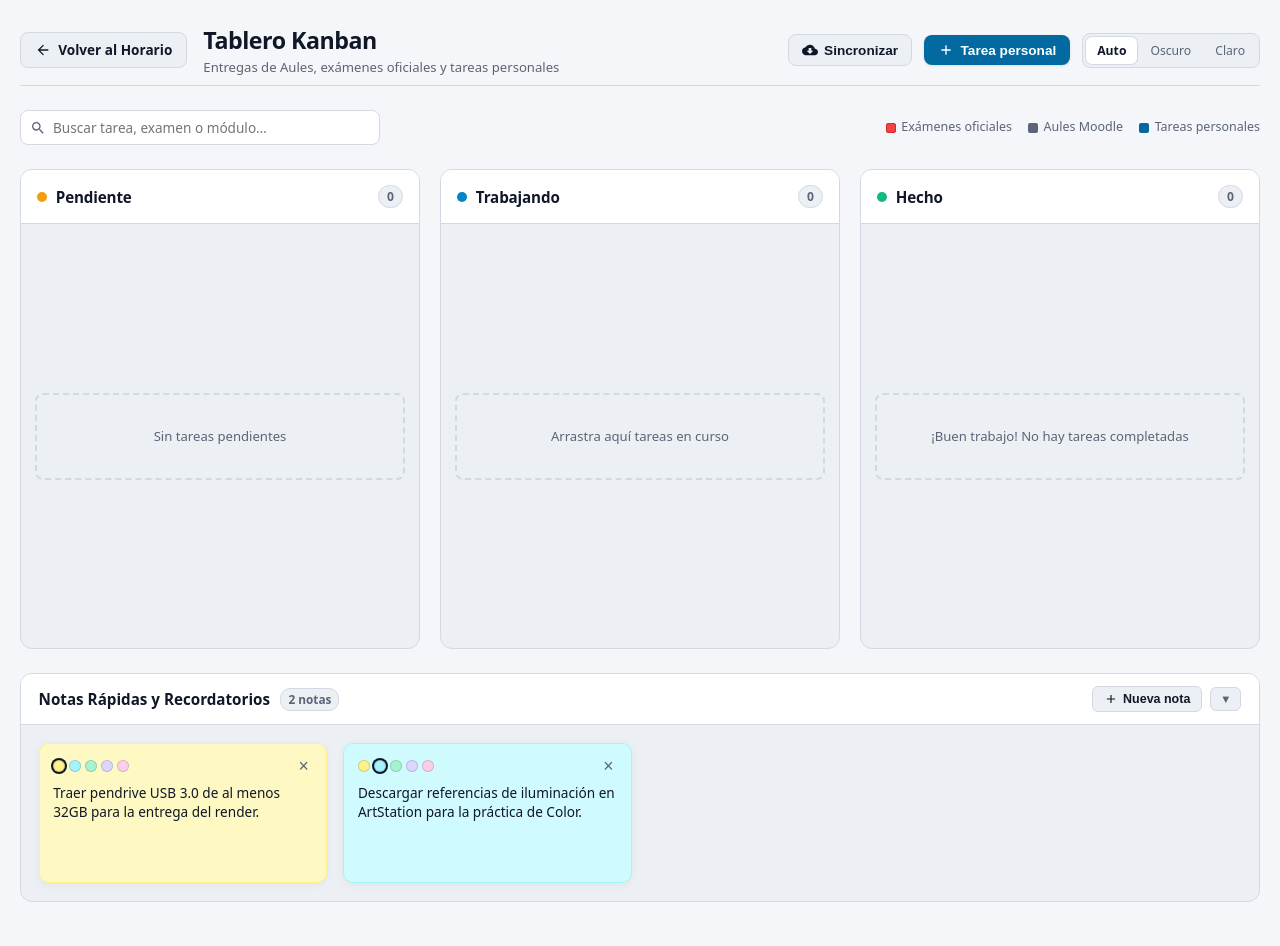
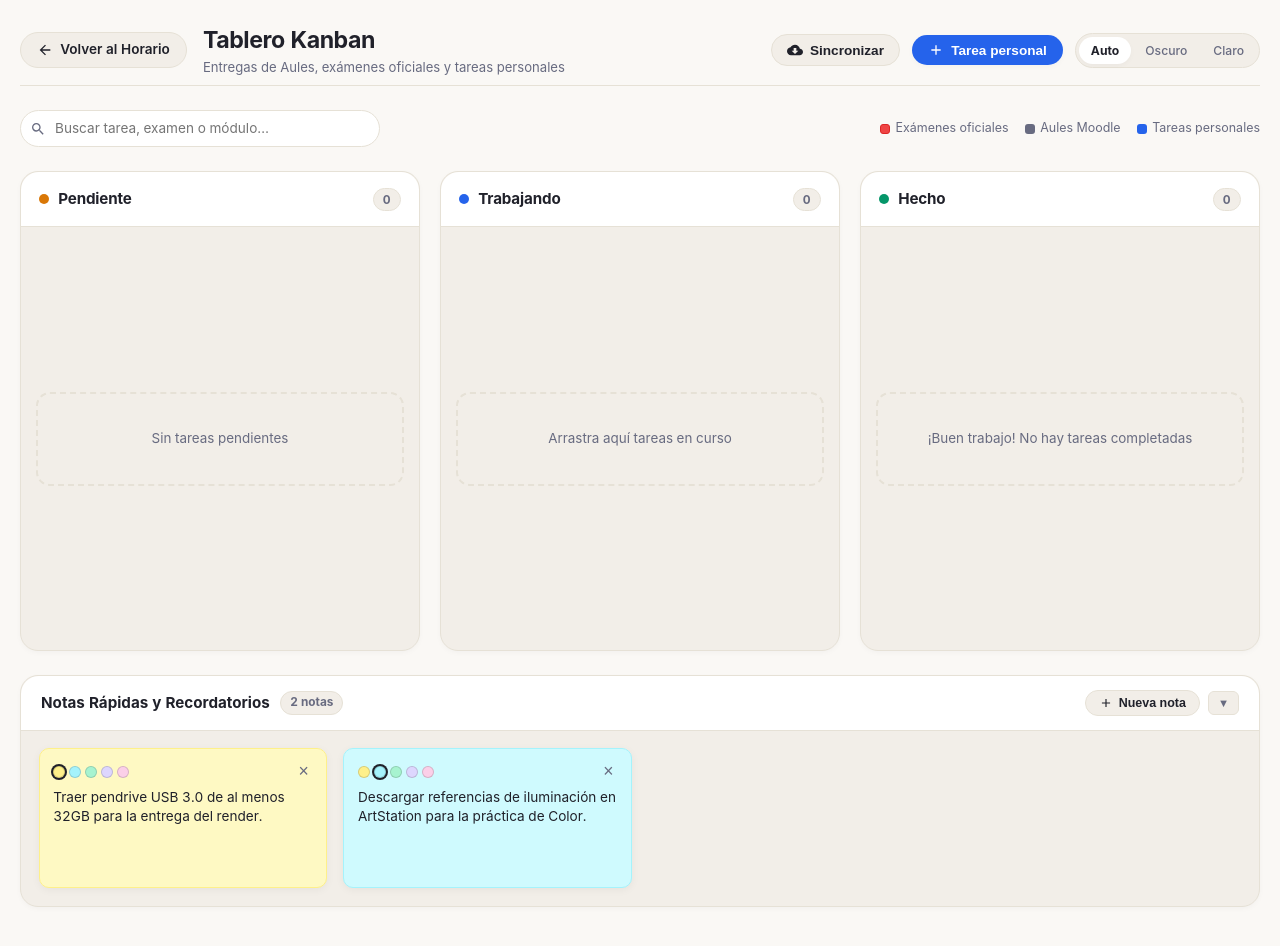
Before and after one commit to filthy-silver/h_cfgs_3d, a website with bundled scripts: page kanban.html in a window 1280 px wide. Built offline with nearby package versions, Linux system fonts and the light colour scheme; no server answers.

Commit message:
feat(ui): aplicar paleta cálida Warm Studio, radios orgánicos y elevaciones suaves a tablero kanban y horario

```diff
--- a/css/kanban.css
+++ b/css/kanban.css
@@ -5,31 +5,44 @@
 
 :root {
   color-scheme: light dark;
-  --bg: light-dark(#f4f6f9, #0a0e16);
-  --surface: light-dark(#ffffff, #111827);
-  --surface-2: light-dark(#eceff4, #0d1421);
-  --surface-3: light-dark(#e2e7ef, #162032);
-  --line: light-dark(#d3d9e2, #222d40);
-  --line-strong: light-dark(#b8c3d3, #2e3e58);
-  --text: light-dark(#101828, #eef2f8);
-  --muted: light-dark(#5a6577, #94a1b5);
-  --accent: light-dark(#0369a1, #4cc2ff);
-  --accent-soft: light-dark(#e0f2fe, #0c2d48);
 
-  /* Módulos escolares */
-  --mod-proye: #0284c7;
-  --mod-color: #d97706;
-  --mod-dibujo: #7c3aed;
-  --mod-fol: #059669;
-  --mod-inter: #db2777;
-  --mod-anim: #2563eb;
-  --mod-ingles: #64748b;
-  --mod-recreo: #475569;
+  /* ───────── Paleta Cálida y Orgánica ("Warm Studio") ───────── */
+  --bg: light-dark(#faf8f5, #121319);
+  --surface: light-dark(#ffffff, #1b1c26);
+  --surface-2: light-dark(#f2eee8, #242534);
+  --surface-3: light-dark(#e8e3d9, #2b2d3d);
+  --line: light-dark(#e6e1d6, #2e3042);
+  --line-strong: light-dark(#d4cdbe, #3d4059);
+  --text: light-dark(#20212a, #f3f4fa);
+  --muted: light-dark(#686b80, #9ba0b7);
+  --accent: light-dark(#2563eb, #60a5fa);
+  --accent-soft: light-dark(rgba(37, 99, 235, 0.1), rgba(96, 165, 250, 0.16));
 
-  /* Estados de columnas */
-  --col-pending-dot: #f59e0b;
-  --col-progress-dot: #0284c7;
-  --col-done-dot: #10b981;
+  /* ───────── Radios Orgánicos (Squircles Suaves) ───────── */
+  --radius-sm: 8px;
+  --radius-md: 14px;
+  --radius-lg: 18px;
+  --radius-pill: 9999px;
+
+  /* ───────── Elevaciones Aterciopeladas ───────── */
+  --shadow-sm: 0 2px 6px -1px rgba(32, 33, 42, 0.04);
+  --shadow-card: 0 4px 18px -2px rgba(32, 33, 42, 0.05);
+  --shadow-hover: 0 8px 26px -3px rgba(32, 33, 42, 0.08);
+
+  /* ───────── Módulos escolares accesibles (WCAG AA > 4.5:1) ───────── */
+  --mod-proye: light-dark(#0284c7, #38bdf8);
+  --mod-color: light-dark(#b45309, #fbbf24);
+  --mod-dibujo: light-dark(#6d28d9, #c084fc);
+  --mod-fol: light-dark(#047857, #34d399);
+  --mod-inter: light-dark(#be185d, #f472b6);
+  --mod-anim: light-dark(#1d4ed8, #60a5fa);
+  --mod-ingles: light-dark(#334155, #94a1b5);
+  --mod-recreo: light-dark(#b45309, #fbbf24);
+
+  /* ───────── Estados de columnas ───────── */
+  --col-pending-dot: light-dark(#d97706, #fbbf24);
+  --col-progress-dot: light-dark(#2563eb, #60a5fa);
+  --col-done-dot: light-dark(#059669, #34d399);
 }
 
 :root[data-theme="dark"]  { color-scheme: dark; }
@@ -46,7 +59,7 @@ body {
   padding: 1.5rem 1rem 3.5rem;
   background: var(--bg);
   color: var(--text);
-  font-family: system-ui, -apple-system, "Segoe UI", Roboto, sans-serif;
+  font-family: -apple-system, BlinkMacSystemFont, "Segoe UI", Roboto, "Helvetica Neue", Arial, sans-serif;
   font-variant-numeric: tabular-nums;
   line-height: 1.45;
   -webkit-font-smoothing: antialiased;
@@ -83,10 +96,10 @@ body {
   display: inline-flex;
   align-items: center;
   gap: 0.45rem;
-  padding: 7px 14px;
+  padding: 7px 16px;
   background: var(--surface-2);
   border: 1px solid var(--line);
-  border-radius: 8px;
+  border-radius: var(--radius-pill);
   color: var(--text);
   text-decoration: none;
   font-size: 0.85rem;
@@ -99,11 +112,12 @@ body {
   border-color: var(--accent);
   color: var(--accent);
   transform: translateX(-2px);
+  box-shadow: var(--shadow-sm);
 }
 
 .title-group h1 {
   font-size: 1.45rem;
-  font-weight: 700;
+  font-weight: 750;
   letter-spacing: -0.02em;
 }
 
@@ -123,34 +137,35 @@ body {
 .btn-primary-action {
   display: inline-flex;
   align-items: center;
-  gap: 0.4rem;
-  padding: 7px 14px;
+  gap: 0.45rem;
+  padding: 7px 16px;
   background: var(--accent);
   color: #ffffff;
   border: 0;
-  border-radius: 8px;
+  border-radius: var(--radius-pill);
   font-size: 0.85rem;
   font-weight: 600;
   cursor: pointer;
   transition: all 0.15s ease;
-  box-shadow: 0 1px 3px rgba(0,0,0,0.1);
+  box-shadow: var(--shadow-sm);
 }
 
 .btn-primary-action:hover {
-  filter: brightness(1.1);
+  filter: brightness(1.08);
   transform: translateY(-1px);
+  box-shadow: var(--shadow-card);
 }
 
 /* Botón Sincronizar entre Dispositivos */
 .btn-sync-action {
   display: inline-flex;
   align-items: center;
-  gap: 0.4rem;
-  padding: 7px 13px;
+  gap: 0.45rem;
+  padding: 7px 15px;
   background: var(--surface-2);
   border: 1px solid var(--line);
   color: var(--text);
-  border-radius: 8px;
+  border-radius: var(--radius-pill);
   font-size: 0.85rem;
   font-weight: 600;
   cursor: pointer;
@@ -169,6 +184,7 @@ body {
   border-color: var(--accent);
   color: var(--accent);
   transform: translateY(-1px);
+  box-shadow: var(--shadow-sm);
 }
 
 /* Selector de Tema */
@@ -178,18 +194,18 @@ body {
   gap: 2px;
   background: var(--surface-2);
   border: 1px solid var(--line);
-  border-radius: 8px;
+  border-radius: var(--radius-pill);
 }
 
 .theme-btn {
   border: 0;
   background: transparent;
   color: var(--muted);
-  padding: 5px 11px;
-  border-radius: 6px;
+  padding: 5px 12px;
+  border-radius: var(--radius-pill);
   font: inherit;
   font-size: 0.76rem;
-  font-weight: 500;
+  font-weight: 550;
   cursor: pointer;
   transition: all 0.15s ease;
 }
@@ -201,8 +217,8 @@ body {
 .theme-btn.active {
   background: var(--surface);
   color: var(--text);
-  font-weight: 600;
-  box-shadow: 0 0 0 1px var(--line);
+  font-weight: 650;
+  box-shadow: var(--shadow-sm);
 }
 
 /* ───────── Barra de Herramientas (Buscador) ───────── */
@@ -232,14 +248,14 @@ body {
 
 .search-input {
   width: 100%;
-  padding: 7px 12px 7px 32px;
+  padding: 8px 14px 8px 34px;
   background: var(--surface);
   border: 1px solid var(--line);
-  border-radius: 8px;
+  border-radius: var(--radius-pill);
   color: var(--text);
   font: inherit;
   font-size: 0.85rem;
-  transition: border-color 0.15s;
+  transition: border-color 0.15s, box-shadow 0.15s;
 }
 
 .search-input:focus {
@@ -265,7 +281,7 @@ body {
 .legend-hint-box {
   width: 10px;
   height: 10px;
-  border-radius: 2px;
+  border-radius: 3px;
 }
 
 .legend-hint-box.exam {
@@ -293,7 +309,8 @@ body {
 .kanban-column {
   background: var(--surface-2);
   border: 1px solid var(--line);
-  border-radius: 12px;
+  border-radius: var(--radius-lg);
+  box-shadow: var(--shadow-sm);
   display: flex;
   flex-direction: column;
   min-height: 480px;
@@ -305,13 +322,15 @@ body {
 .kanban-column.drag-over {
   background: var(--surface-3);
   border-color: var(--accent);
-  box-shadow: 0 0 0 2px var(--accent), 0 8px 24px rgba(0, 0, 0, 0.08);
+  box-shadow: 0 0 0 2px var(--accent), var(--shadow-hover);
 }
 
 .column-header {
-  padding: 0.9rem 1rem;
+  padding: 0.95rem 1.15rem;
   border-bottom: 1px solid var(--line);
   background: var(--surface);
+  border-top-left-radius: var(--radius-lg);
+  border-top-right-radius: var(--radius-lg);
   display: flex;
   justify-content: space-between;
   align-items: center;
@@ -335,7 +354,7 @@ body {
 
 .column-title-box h2 {
   font-size: 0.95rem;
-  font-weight: 700;
+  font-weight: 750;
   letter-spacing: -0.01em;
 }
 
@@ -343,29 +362,29 @@ body {
   background: var(--surface-2);
   color: var(--muted);
   border: 1px solid var(--line);
-  padding: 2px 8px;
-  border-radius: 12px;
+  padding: 2px 9px;
+  border-radius: var(--radius-pill);
   font-size: 0.76rem;
   font-weight: 700;
 }
 
 .column-cards-list {
-  padding: 0.85rem;
+  padding: 0.95rem;
   display: flex;
   flex-direction: column;
-  gap: 0.75rem;
+  gap: 0.85rem;
   flex: 1;
   min-height: 380px;
 }
 
 .column-empty-state {
   margin: auto;
-  padding: 2rem 1rem;
+  padding: 2.2rem 1.2rem;
   text-align: center;
-  font-size: 0.82rem;
+  font-size: 0.84rem;
   color: var(--muted);
   border: 2px dashed var(--line);
-  border-radius: 8px;
+  border-radius: var(--radius-md);
   width: 100%;
 }
 
@@ -375,20 +394,20 @@ body {
   background: var(--surface);
   border: 1px solid var(--line);
   border-left: 5px solid var(--c, var(--line));
-  border-radius: 10px;
-  padding: 0.9rem;
+  border-radius: var(--radius-md);
+  padding: 0.95rem 1rem;
   display: flex;
   flex-direction: column;
   gap: 0.6rem;
   cursor: grab;
   user-select: none;
-  transition: transform 0.15s ease, box-shadow 0.15s ease, border-color 0.15s ease, opacity 0.15s ease;
-  box-shadow: 0 1px 3px rgba(0, 0, 0, 0.04);
+  transition: transform 0.18s cubic-bezier(0.16, 1, 0.3, 1), box-shadow 0.18s cubic-bezier(0.16, 1, 0.3, 1), border-color 0.18s ease;
+  box-shadow: var(--shadow-card);
 }
 
 .kanban-card:hover {
   transform: translateY(-2px);
-  box-shadow: 0 4px 12px rgba(0, 0, 0, 0.08);
+  box-shadow: var(--shadow-hover);
   border-color: var(--line-strong);
 }
 
@@ -598,15 +617,18 @@ body {
 .kanban-notes-section {
   background: var(--surface-2);
   border: 1px solid var(--line);
-  border-radius: 12px;
+  border-radius: var(--radius-lg);
+  box-shadow: var(--shadow-sm);
   overflow: hidden;
   transition: all 0.2s ease;
 }
 
 .notes-header-bar {
-  padding: 0.75rem 1.1rem;
+  padding: 0.85rem 1.25rem;
   background: var(--surface);
   border-bottom: 1px solid var(--line);
+  border-top-left-radius: var(--radius-lg);
+  border-top-right-radius: var(--radius-lg);
   display: flex;
   justify-content: space-between;
   align-items: center;
@@ -622,17 +644,17 @@ body {
 
 .notes-header-left h2 {
   font-size: 0.95rem;
-  font-weight: 700;
+  font-weight: 750;
 }
 
 .notes-badge {
   background: var(--surface-2);
   color: var(--muted);
   border: 1px solid var(--line);
-  padding: 2px 7px;
-  border-radius: 10px;
+  padding: 2px 9px;
+  border-radius: var(--radius-pill);
   font-size: 0.74rem;
-  font-weight: 600;
+  font-weight: 650;
 }
 
 .notes-header-actions {
@@ -645,10 +667,10 @@ body {
   display: inline-flex;
   align-items: center;
   gap: 0.35rem;
-  padding: 5px 11px;
+  padding: 5px 13px;
   background: var(--surface-2);
   border: 1px solid var(--line);
-  border-radius: 6px;
+  border-radius: var(--radius-pill);
   color: var(--text);
   font-size: 0.78rem;
   font-weight: 600;
@@ -867,13 +889,13 @@ body {
 .modal-dialog {
   background: var(--surface);
   border: 1px solid var(--line);
-  border-radius: 12px;
+  border-radius: var(--radius-lg);
   width: 100%;
   max-width: 480px;
   max-height: calc(100dvh - 2rem);
   overflow-y: auto;
   margin: auto;
-  box-shadow: 0 20px 40px rgba(0, 0, 0, 0.35);
+  box-shadow: 0 16px 36px rgba(0, 0, 0, 0.25);
   animation: modalPop 0.18s cubic-bezier(0.16, 1, 0.3, 1);
 }
 
--- a/css/styles.css
+++ b/css/styles.css
@@ -1,27 +1,42 @@
 :root {
   color-scheme: light dark;
-  --bg: light-dark(#f4f6f9, #0a0e16);
-  --surface: light-dark(#ffffff, #111827);
-  --surface-2: light-dark(#eceff4, #0d1421);
-  --line: light-dark(#d3d9e2, #222d40);
-  --text: light-dark(#101828, #eef2f8);
-  --muted: light-dark(#5a6577, #94a1b5);
-  --accent: light-dark(#0369a1, #4cc2ff);
 
-  --mod-proye: #0284c7;
-  --mod-color: #d97706;
-  --mod-dibujo: #7c3aed;
-  --mod-fol: #059669;
-  --mod-inter: #db2777;
-  --mod-anim: #2563eb;
-  --mod-ingles: #64748b;
-  --mod-recreo: #475569;
+  /* ───────── Paleta Cálida y Orgánica ("Warm Studio") ───────── */
+  --bg: light-dark(#faf8f5, #121319);
+  --surface: light-dark(#ffffff, #1b1c26);
+  --surface-2: light-dark(#f2eee8, #242534);
+  --line: light-dark(#e6e1d6, #2e3042);
+  --text: light-dark(#20212a, #f3f4fa);
+  --muted: light-dark(#686b80, #9ba0b7);
+  --accent: light-dark(#2563eb, #60a5fa);
+  --accent-soft: light-dark(rgba(37, 99, 235, 0.1), rgba(96, 165, 250, 0.16));
+
+  /* ───────── Radios Orgánicos (Squircles Suaves) ───────── */
+  --radius-sm: 8px;
+  --radius-md: 14px;
+  --radius-lg: 18px;
+  --radius-pill: 9999px;
+
+  /* ───────── Elevaciones Aterciopeladas ───────── */
+  --shadow-sm: 0 2px 6px -1px rgba(32, 33, 42, 0.04);
+  --shadow-card: 0 4px 18px -2px rgba(32, 33, 42, 0.05);
+  --shadow-hover: 0 8px 26px -3px rgba(32, 33, 42, 0.08);
+
+  /* ───────── Asignaturas Accesibles (WCAG AA > 4.5:1 en ambos modos) ───────── */
+  --mod-proye: light-dark(#0284c7, #38bdf8);
+  --mod-color: light-dark(#b45309, #fbbf24);
+  --mod-dibujo: light-dark(#6d28d9, #c084fc);
+  --mod-fol: light-dark(#047857, #34d399);
+  --mod-inter: light-dark(#be185d, #f472b6);
+  --mod-anim: light-dark(#1d4ed8, #60a5fa);
+  --mod-ingles: light-dark(#334155, #94a1b5);
+  --mod-recreo: light-dark(#b45309, #fbbf24);
 }
 
 :root[data-theme="dark"]  { color-scheme: dark; }
 :root[data-theme="light"] { color-scheme: light; }
 
-* {
+*, *::before, *::after {
   box-sizing: border-box;
   margin: 0;
   padding: 0;
@@ -29,12 +44,13 @@
 
 body {
   min-height: 100vh;
-  padding: 1.5rem 1rem 3rem;
+  padding: 1.5rem 1rem 3.5rem;
   background: var(--bg);
   color: var(--text);
-  font-family: system-ui, -apple-system, "Segoe UI", Roboto, sans-serif;
+  font-family: -apple-system, BlinkMacSystemFont, "Segoe UI", Roboto, "Helvetica Neue", Arial, sans-serif;
   font-variant-numeric: tabular-nums;
-  line-height: 1.4;
+  line-height: 1.45;
+  -webkit-font-smoothing: antialiased;
 }
 
 .container {
```
